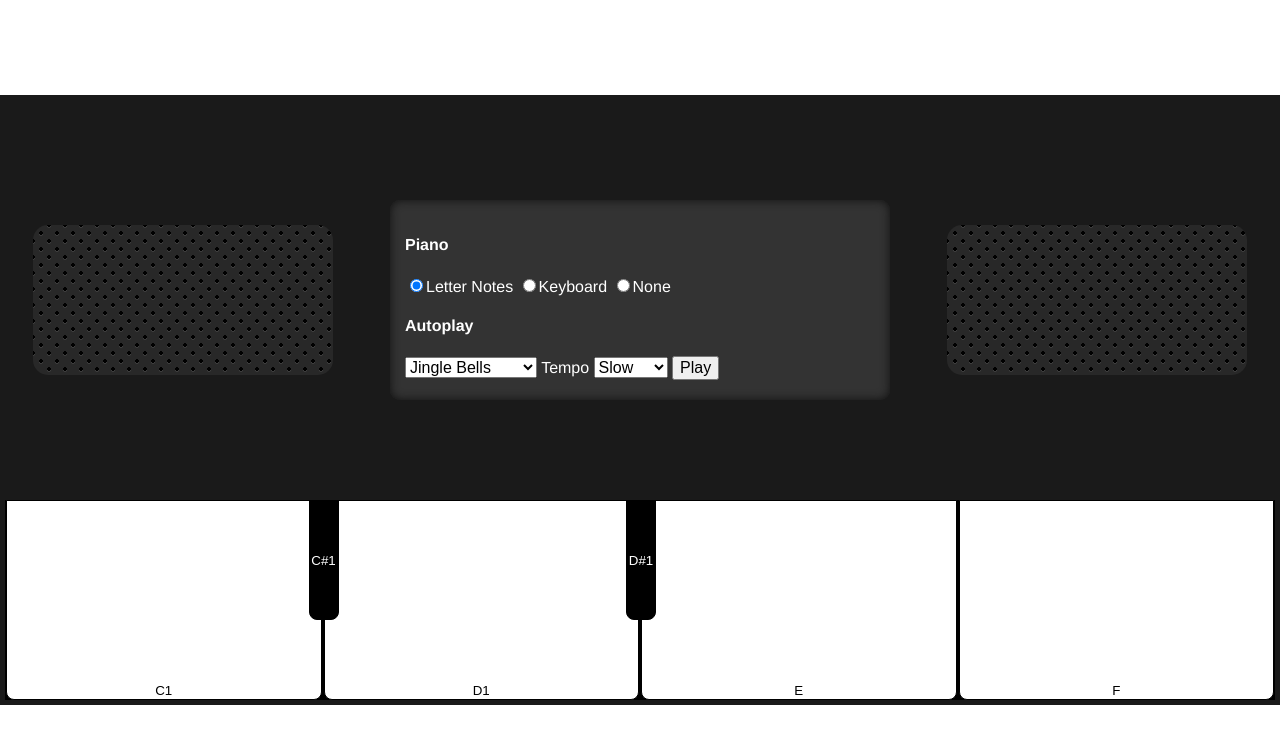
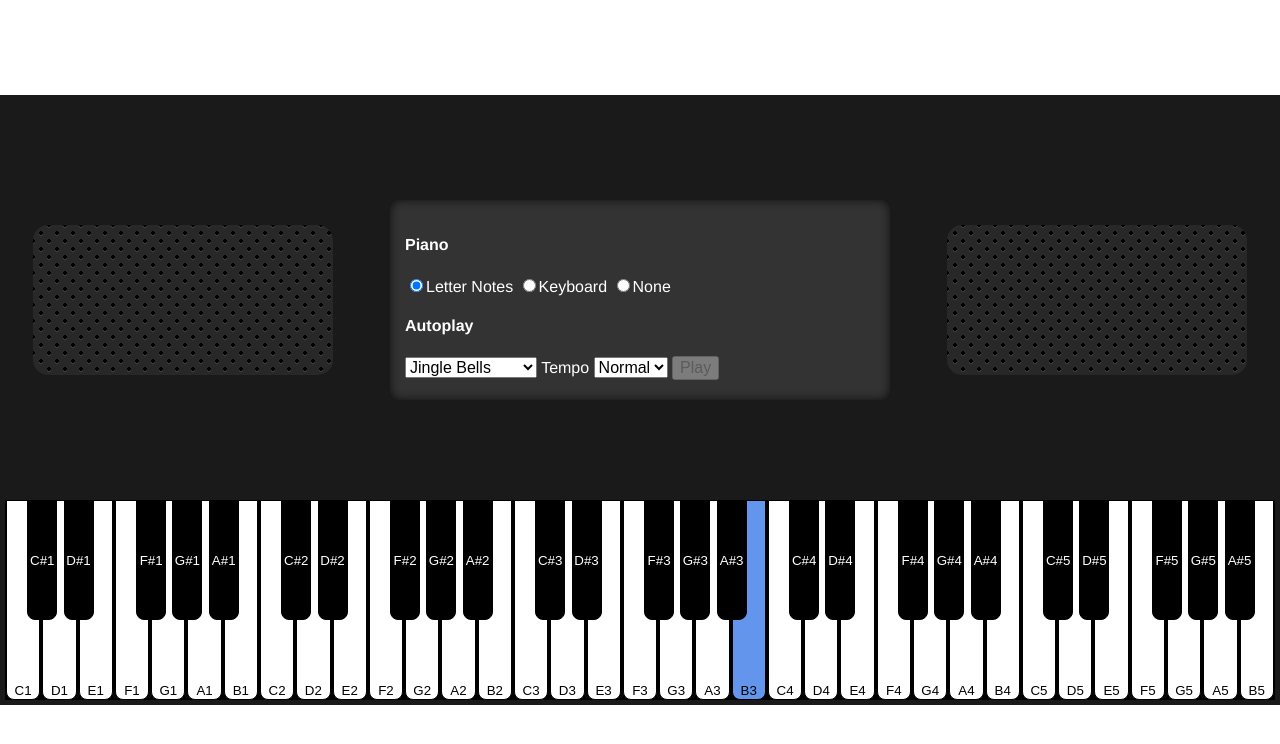
Before and after one commit to Kunstix/PianoJs, a plain HTML site: page index.html in a window 1280 px wide. Both pictures are taken after a click on the button "Play". Drawn offline with Linux system fonts and the light colour scheme.

Commit message:
fun with piano

```diff
--- a/css/styles.css
+++ b/css/styles.css
@@ -91,3 +91,7 @@ select {
   color: white;
   height: 60%;
 }
+
+.piano__key--playing {
+  background-color: cornflowerblue;
+}
--- a/index.html
+++ b/index.html
@@ -27,7 +27,7 @@
                 <label>Tempo
                     <select class="piano__tempo">
                         <option value="1">Slow</option>
-                        <option value="2">Normal</option>
+                        <option value="2" selected>Normal</option>
                         <option value="3">Fast</option>
                     </select>
                     <button class="piano__play-btn">Play</button>
@@ -37,18 +37,8 @@
         <div class="piano__speaker"></div>
     </div>
     <div class="piano__keyboard">
-        <button class="piano__key piano__key--white">C1</button>
-        <div class="empty-space">
-            <button class="piano__key piano__key--black">C#1</button>
-        </div>
-        <button class="piano__key piano__key--white">D1</button>
-        <div class="empty-space">
-            <button class="piano__key piano__key--black">D#1</button>
-        </div>
-        <button class="piano__key piano__key--white">E</button>
-        <button class="piano__key piano__key--white">F</button>
     </div>
     </div>
-    <script src="js/script.js"></script>
+    <script type="module" src="js/piano.js"></script>
 </body>
 </html>
--- /dev/null
+++ b/js/piano.js
@@ -0,0 +1,164 @@
+import { happyBirthday, jingleBells, play } from './songs.js';
+
+const keyboard = document.querySelector('.piano__keyboard');
+const controls = document.querySelectorAll('.piano__control__option');
+const playButton = document.querySelector('.piano__play-btn');
+const tempoSelect = document.querySelector('.piano__tempo');
+const songSelect = document.querySelector('.piano__song-list');
+const pianoNotes = ['C', 'D', 'E', 'F', 'G', 'A', 'B'];
+const keyboardMap = [
+  '1',
+  '2',
+  '3',
+  '4',
+  '5',
+  '6',
+  '7',
+  '8',
+  '9',
+  '0',
+  'Q',
+  'W',
+  'E',
+  'R',
+  'T',
+  'Z',
+  'U',
+  'I',
+  'O',
+  'P',
+  'A',
+  'S',
+  'D',
+  'F',
+  'G',
+  'H',
+  'J',
+  'K',
+  'L',
+  'Y',
+  'X',
+  'C',
+  'V',
+  'B',
+  'N'
+];
+const keys = [];
+
+const init = () => {
+  for (let i = 1; i <= 5; i++) {
+    for (let j = 0; j < pianoNotes.length; j++) {
+      const key = createKey('white', j, i);
+      keyboard.appendChild(key);
+
+      if (j != 2 && j != 6) {
+        const key = createKey('black', j, i);
+        const emptySpace = document.createElement('div');
+        emptySpace.className = 'empty-space';
+        emptySpace.appendChild(key);
+        keyboard.appendChild(emptySpace);
+      }
+    }
+  }
+};
+
+const pressKey = (mouseEvent, event) => {
+  const currentLetter = event.code.substring(event.code.length - 1);
+  const isShiftPressed = event.shiftKey;
+  let selector;
+  if (isShiftPressed) {
+    selector = `[data-keyboard="⇧+${currentLetter}"]`;
+  } else {
+    selector = `[data-keyboard="${currentLetter}"]`;
+  }
+  const key = document.querySelector(selector);
+  if (key !== null) {
+    let mouse = new Event(mouseEvent);
+    key.dispatchEvent(mouse);
+  }
+};
+
+const playSound = key => {
+  const audio = document.createElement('audio');
+  audio.src = `sounds/${key.dataset.letterNoteFileName}.mp3`;
+  audio.play().then(() => audio.remove());
+};
+
+let createKey = (type, noteIndex, octave) => {
+  const key = document.createElement('button');
+  const note = pianoNotes[noteIndex];
+  key.className = `piano__key piano__key--${type}`;
+  key.dataset.keyboard = `${type == 'black' ? '⇧+' : ''}${
+    keyboardMap[noteIndex + (octave - 1) * 7]
+  }`;
+  key.dataset.letterNote =
+    type == 'white' ? note + octave : note + '#' + octave;
+  key.dataset.letterNoteFileName =
+    type == 'white' ? note + octave : note + 's' + octave;
+  key.textContent = key.dataset.letterNote;
+  keys.push(key);
+
+  key.addEventListener('mousedown', () => {
+    playSound(key);
+    key.classList.add('piano__key--playing');
+  });
+
+  key.addEventListener('mouseup', () => {
+    key.classList.remove('piano__key--playing');
+  });
+
+  key.addEventListener('mouseup', () => {
+    key.classList.remove('piano__key--playing');
+  });
+
+  return key;
+};
+
+document.addEventListener('keydown', event => {
+  if (event.repeat) {
+    return;
+  }
+  pressKey('mousedown', event);
+});
+
+document.addEventListener('keyup', event => {
+  pressKey('mouseup', event);
+});
+
+controls.forEach(input => {
+  input.addEventListener('input', () => {
+    const value = input.value;
+    let type;
+    switch (value) {
+      case 'letterNotes':
+        type = 'letterNote';
+        break;
+      case 'keyboard':
+        type = 'keyboard';
+        break;
+      case 'none':
+        type = 'none';
+        break;
+    }
+    keys.forEach(key => {
+      key.textContent = key.dataset[type];
+    });
+  });
+});
+
+playButton.addEventListener('mousedown', () => {
+  const songChoice = +songSelect.value;
+  const tempo = +tempoSelect.value;
+  playButton.disabled = true;
+  const enablePlayButton = () => (playButton.disabled = false);
+  switch (songChoice) {
+    case 1:
+      play(jingleBells, tempo, enablePlayButton);
+      break;
+    case 2:
+      play(happyBirthday, tempo, enablePlayButton);
+      break;
+  }
+});
+
+init();
--- /dev/null
+++ b/js/songs.js
@@ -0,0 +1,34 @@
+export const happyBirthday = `G4,G4,A4,,G4,,C5,,B4,,,,
+                       G4,G4,A4,,G4,,D5,,C5,,,,,
+                       G4,G4,G5,,E5,,C5,,B4,,A4,,
+                       F5,F5,E5,,C5,,D5,,C5`;
+export const jingleBells = `B3,,B3,,B3,,,,B3,,B3,,B3,,,,
+                       B3,,D4,,G3,,A3,B3,,,,,,
+                       C4,,C4,,C4,,,,C4,C4,,B3,,B3,,,,
+                       B3,B3,B3,,A3,,A3,,B3,,A3,,,,D4`;
+
+export const play = (song, tempo, cb) => {
+  const notes = song.replaceAll(/\s/g, '').split(',');
+  const mousedown = new Event('mousedown');
+  const mouseup = new Event('mouseup');
+  let currentNote = 0;
+  let button;
+  const interval = setInterval(() => {
+    if (currentNote < notes.length) {
+      if (notes[currentNote].trim() !== '') {
+        if (button) {
+          button.dispatchEvent(mouseup);
+        }
+        button = document.querySelector(
+          `[data-letter-note="${notes[currentNote]}"]`
+        );
+        button.dispatchEvent(mousedown);
+      }
+      currentNote++;
+    } else {
+      button.dispatchEvent(mouseup);
+      clearInterval(interval);
+      cb();
+    }
+  }, 300 / tempo);
+};
```
Also changed, not shown: js/script.js (deleted).
